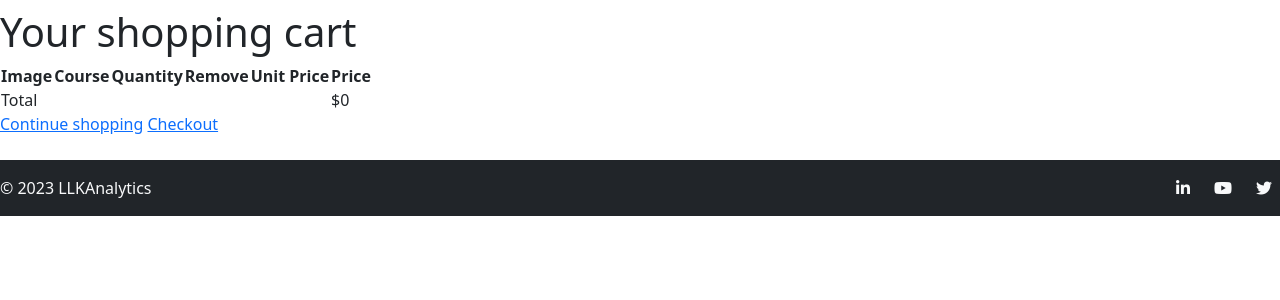
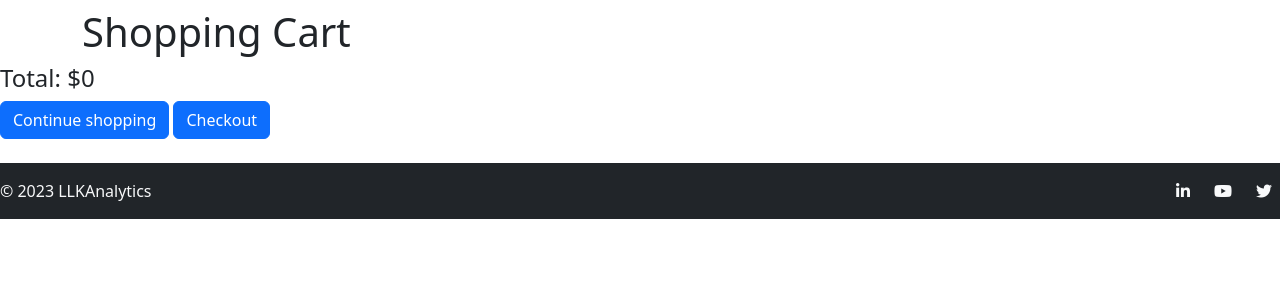
Before and after one commit to kkadzielawa/llkanalytics, a Django app: page /cart/ in a window 1280 px wide. Shown: the part 70-370 px from the top of the page. Run offline with Django 4.2, Linux system fonts and the light colour scheme; some libraries are stand-ins or nearby versions.

Commit message:
layout changes to cart; added bootstrap5;

```diff
--- a/templates/cart/detail.html
+++ b/templates/cart/detail.html
@@ -2,63 +2,62 @@
 {% load bootstrap5 %}
 {% load static %}
 {% block title %}
-Your shopping cart
+Shopping Cart
 {% endblock %}
 {% block content %}
-<h1>Your shopping cart</h1>
-<table class="cart">
-<thead>
-<tr>
-<th>Image</th>
-<th>Course</th>
-<th>Quantity</th>
-<th>Remove</th>
-<th>Unit Price</th>
-<th>Price</th>
-</tr>
-</thead>
-<tbody>
+
+
+<div class="container">
+
+    <div class="row">
+        <div class="col"><h1>Shopping Cart</h1></div>
+    </div>
 
     {% for item in cart %}
     {% with course=item.course %}
-    <tr>
-    <td>
+    <div class="row">
+        <div class="col">
             <a href="{{ course.get_absolute_url }}">
                 <img style="width: 100px; height: 100px;"  src="{% if course.image %}{{ course.image.url }}
                 {% else %}{% static "img/no_image.png" %}{% endif %}">
             </a>
-    </td>
-    <td>{{ course.name }}</td>
-    <td>
+        </div>
+    <div class="col-6">
+        <h4>{{ course.name }}</h4>
+        <div class="d-flex">
+            <div class="">
                 <form action="{% url "cart:cart_add" course.id %}" method="post">
                     {{ item.update_quantity_form.quantity }}
                     {{ item.update_quantity_form.override }}
-        <input type="submit" value="Update">
+                    <input type="submit" value="Update" class="btn btn-primary mx-2">
                     {% csrf_token %}
                 </form>
-    </td>
-    <td>
+            </div>
+            <div class="">
                 <form action="{% url "cart:cart_remove" course.id %}"
                 method="post">
-    <input type="submit" value="Remove">
+                <input type="submit" value="Remove" class="btn btn-primary mx-2">
                 {% csrf_token %}
                 </form>
-    </td>
-    <td class="num">${{ item.price }}</td>
-    <td class="num">${{ item.total_price }}</td>
-    </tr>
+            </div>
+        </div>
+    </div>
+    <div class="col">
+        <h6>Price: ${{ item.price }}</h6>
+        <h6>Subtotal: ${{ item.total_price }}</h6>
+    </div>
+
         {% endwith %}
         {% endfor %}
-    <tr class="total">
-    <td>Total</td>
-    <td colspan="4"></td>
-    <td class="num">${{ cart.get_total_price }}</td>
-    </tr>
-    </tbody>
-    </table>
-    <p class="text-right">
-    <a href="{% url "courses:course_list" %}" class="button
+    </div>
+    <div class="row">
+        <div class="col">
+            <h4>Total: ${{ cart.get_total_price }}</h4>
+            <a href="{% url "courses:course_list" %}" class="btn btn-primary
             light">Continue shopping</a>
-    <a href="#" class="button">Checkout</a>
+            <a href="#" class="btn btn-primary">Checkout</a>
             </p>
+        </div>
+    </div>
+</div>
 {% endblock %}
```
Also changed, not shown: db.sqlite3. Lines whose indentation alone changed are shown as unchanged.
